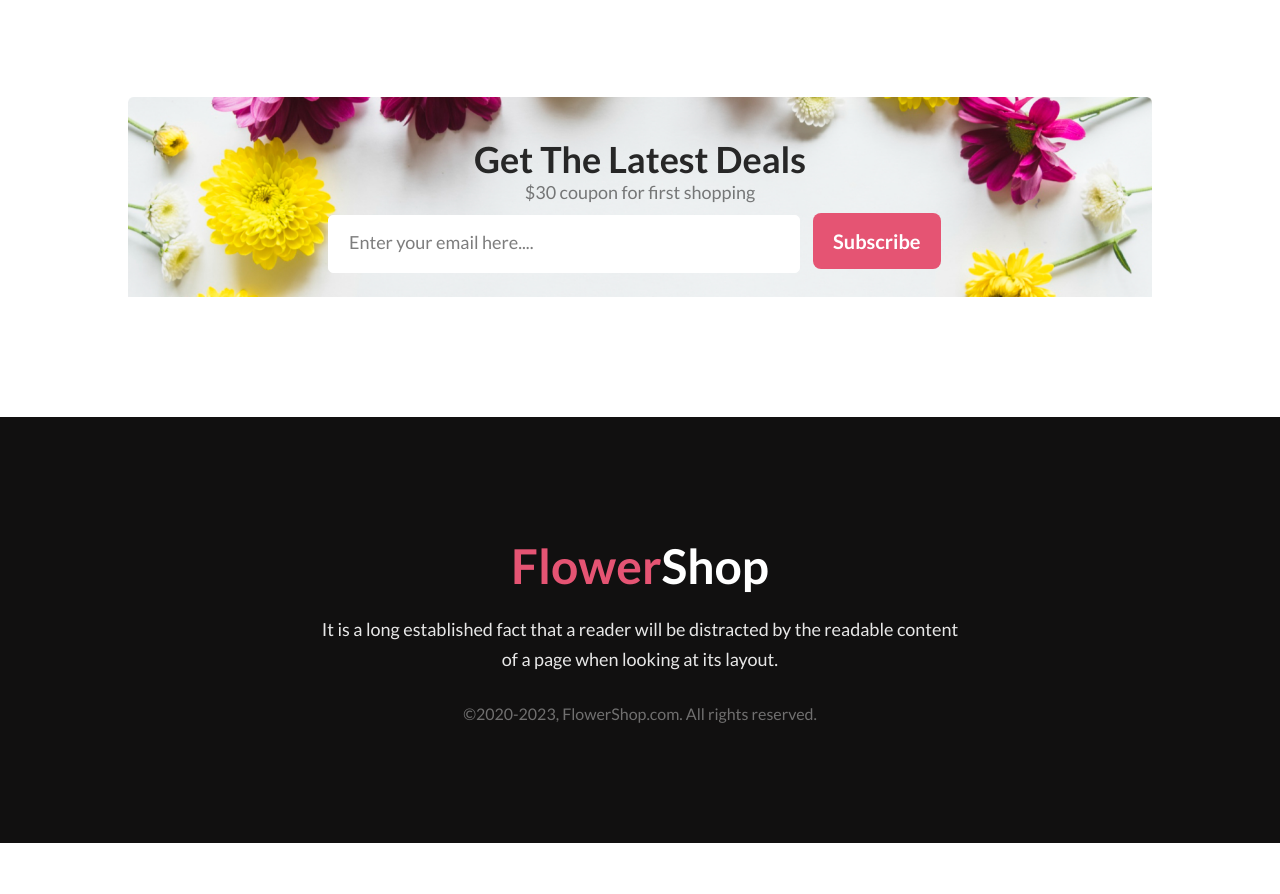
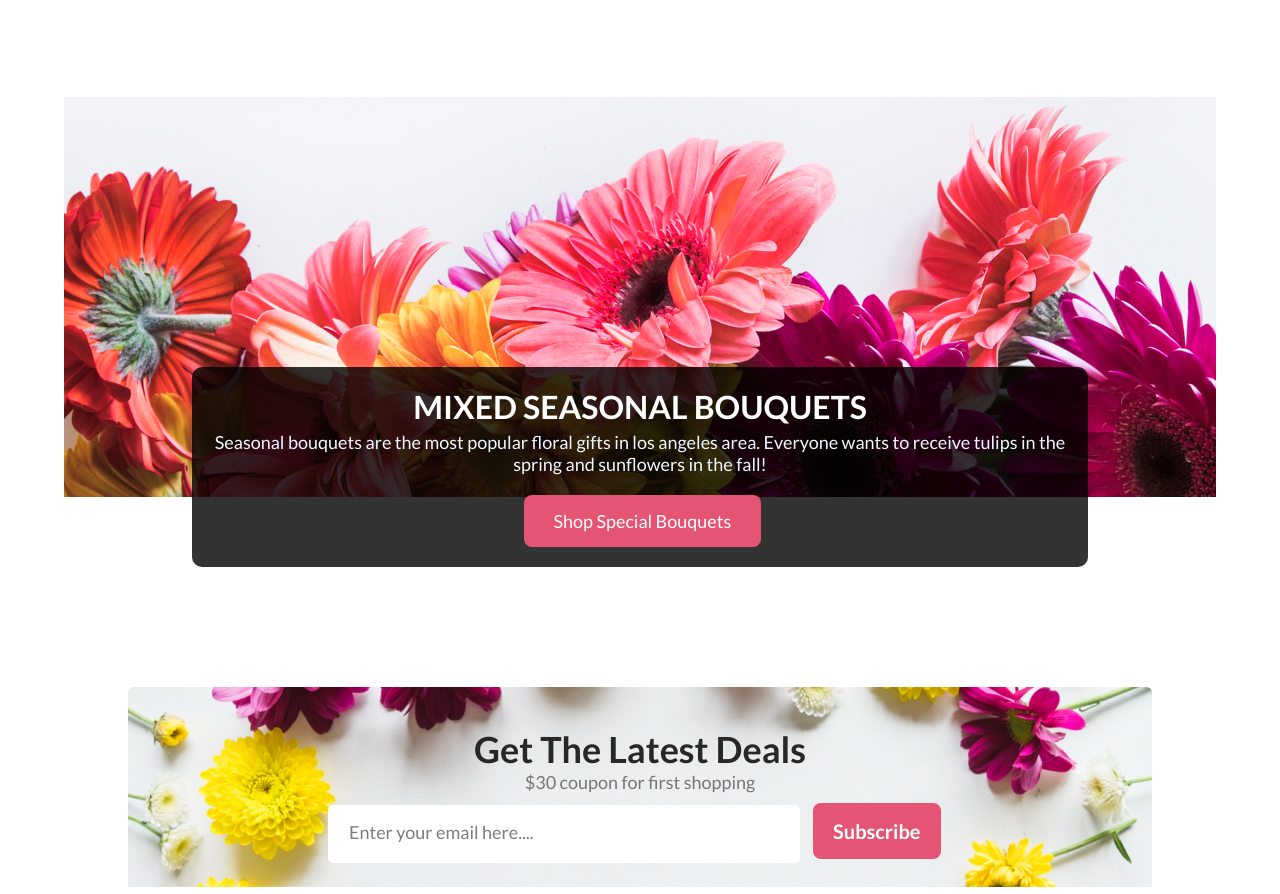
Before and after one commit to bidrohi98/first-assignment, a plain HTML site: page index.html in a window 1280 px wide. Shown: the part 2809-3703 px from the top of the page. Before the commit the page ends 3652 px from the top, so only its background shows below. Drawn offline with Linux system fonts and the light colour scheme.

Commit message:
bonous part

```diff
--- a/index.html
+++ b/index.html
@@ -107,6 +107,17 @@
                 </div>
             </div>
         </section>
+        <!-- more flower part -->
+        <section>
+            <div class="more-flower-container"> </div>
+            <div class="moreflw-box">
+                <h1 class="flower-title">MIXED SEASONAL BOUQUETS</h1>
+                <p class="flower-dis">Seasonal bouquets are the most popular floral gifts in los angeles area. Everyone wants to receive tulips in the spring and sunflowers in the fall!</p>
+                <button class="btn">Shop Special Bouquets</button>
+            </div>
+
+
+        </section>
         <!-- latest deal -->
         <section>
             <div class="latest-deal-container">
--- a/style.css
+++ b/style.css
@@ -133,7 +133,7 @@ span{
     background:rgba(71, 125, 17, 0.15);
 }
 .box-3 img{
-    height: 300px;
+    height: 320px;
     width: 250px;
     padding-top: 80px;
     padding-left: 25px;
@@ -211,6 +211,53 @@ span{
     height: 300px;
     margin-bottom: 100px;
 }
+/* more flower part */
+.more-flower-container{
+    background-image: url("./Flower Asset/rsz_spring-concept-with-flowers-bottom.jpg");
+    height: 400px;
+    width: 90%;
+    background-repeat: no-repeat;
+    background-size: cover;
+    margin: auto;
+    align-items: center;
+    text-align: center;
+}
+.moreflw-box{
+    background-color:rgba(0, 0, 0, .8);;
+    ;
+    height: 200px;
+    width: 70%;
+    margin: auto;
+    border-radius: 10px;
+    margin-top: -130px;
+    margin-bottom: 120px;
+}
+.flower-title{
+    font-size: 32px;
+    color: #fff;
+    font-weight: 700;
+    text-align: center;
+    padding-top: 20px;
+    margin-bottom: 5px;
+}
+.flower-dis{
+    font-size: 18px;
+    text-align: center;
+    color: aliceblue;
+}
+.btn{
+    border-radius: 8px;
+    background: #E55473;
+    color: #FFF;
+    font-size: 18px;
+    font-weight: 500;
+    padding: 15px 30px;
+    border: none;
+
+    margin-top: 20px;
+    margin-left: 37%;
+}
+/* latest deal part */
 .latest-deal-container{
     background-image: url("./Flower Asset/Rectangle\ 9.png");
     width: 80%;
```
Also changed, not shown: Flower Asset/rsz_spring-concept-with-flowers-bottom.jpg (added).
